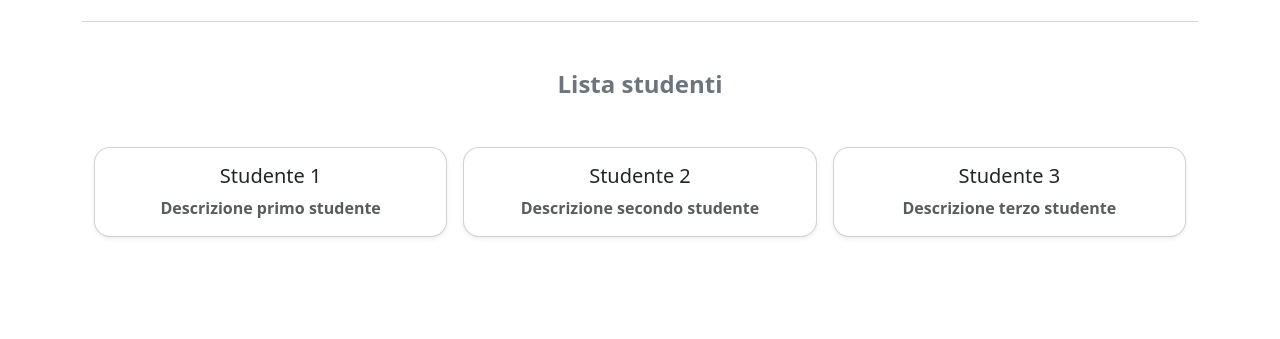
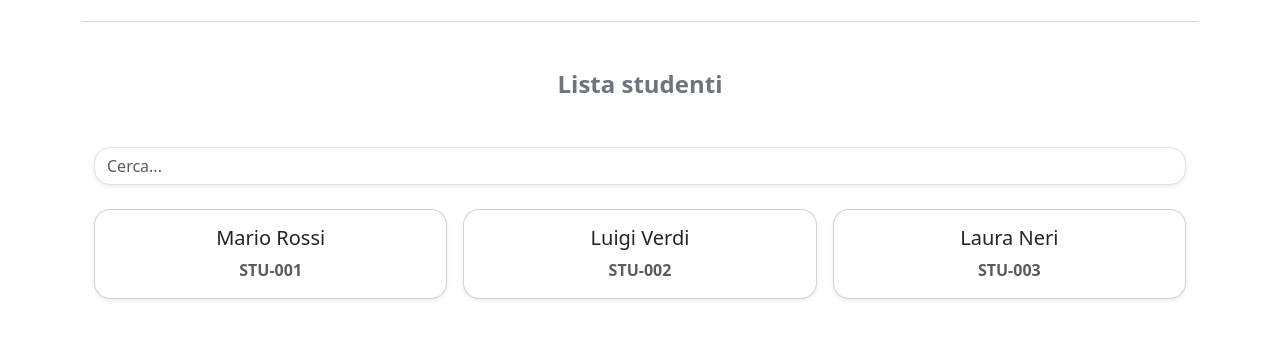
Before and after one commit to nave-scuola/gestione-iscrizioni-fe, an Angular app: page / in a window 1280 px wide. Shown: the part 437-776 px from the top of the page. Built offline with nearby package versions, Linux system fonts and the light colour scheme.

Commit message:
Concluso task FE.3-02 e testato con successo

```diff
--- a/src/app/features/iscrizioni/pages/lista-studenti/lista-studenti.html
+++ b/src/app/features/iscrizioni/pages/lista-studenti/lista-studenti.html
@@ -2,16 +2,24 @@
 
     <h2 class="mb-5 mt-4 fw-bold text-secondary fs-4">Lista studenti</h2>
 
-    <div class="row g-3">
-        <div class="col-12 col-md-4">
-            <app-card titolo="Studente 1" descrizione="Descrizione primo studente" />
+    <input type="text" class="form-control rounded-4 mb-4 shadow-sm" placeholder="Cerca..."
+           [value]="filtroTesto()" (input)="filtroTesto.set($any($event.target).value)"
+    >
+
+    @if (studentiFiltrati().length === 0) {
+        <div class="alert alert-info">Nessun elemento trovato</div>
+    } @else {
+        <div class="row g-3">
+            @for (item of studentiFiltrati(); track item.idStudente) {
+                <div class="col-md-4">
+                    <app-card
+                        [titolo]="item.nome + ' ' + item.cognome"
+                        [descrizione]="item.codiceStudente"
+                    >
+                    </app-card>
+                </div>
+            }
         </div>
-        <div class="col-12 col-md-4">
-            <app-card titolo="Studente 2" descrizione="Descrizione secondo studente" />
-        </div>
-        <div class="col-12 col-md-4">
-            <app-card titolo="Studente 3" descrizione="Descrizione terzo studente" />
-        </div>
-    </div>
+    }
 
 </div>
--- a/src/app/features/iscrizioni/pages/lista-studenti/lista-studenti.ts
+++ b/src/app/features/iscrizioni/pages/lista-studenti/lista-studenti.ts
@@ -1,4 +1,4 @@
-import { Component } from '@angular/core';
+import { Component, computed, signal } from '@angular/core';
 import { Card } from '../../../../shared/components/card/card';
 import { StudenteRTO } from '../../models/studente.model';
 
@@ -12,9 +12,25 @@ import { StudenteRTO } from '../../models/studente.model';
 export class ListaStudenti {
   titolo = 'Gestione Iscrizioni';
 
-  readonly studenti: StudenteRTO[] = [
+  readonly studenti = signal<StudenteRTO[]>([
     {idStudente: 1, nome: 'Mario', cognome: 'Rossi', email: 'mario.rossi@email.it', citta: 'Napoli', cf: 'MRGSFE85D67V480F', codiceStudente: 'STU-001'},
     {idStudente: 2, nome: 'Luigi', cognome: 'Verdi', email: 'luigi.verdi@email.it', citta: 'Milano', cf: 'LGVRDE85D67U789G', codiceStudente: 'STU-002'},
     {idStudente: 3, nome: 'Laura', cognome: 'Neri', email: 'laura.neri@email.it', citta: 'Molise', cf: 'LRNRIE89F67V998V', codiceStudente: 'STU-003'},
-  ]
+  ]);
+
+  readonly filtroTesto = signal('');
+
+  readonly studentiFiltrati = computed(() => {
+    const filtro = this.filtroTesto().toLowerCase().trim();
+
+    if(!filtro) return this.studenti();
+
+    return this.studenti().filter(item => {
+      // Filtra tenendo conto sia del nome che del cognome, con l'operatore || mi faceva cercare solo nome o cognome
+      const nomeCompleto = `${item.nome} ${item.cognome}`.toLowerCase();
+      // Controlla se il nominativo inserito è contenuto (per questo .includes())
+      return nomeCompleto.includes(filtro);
+    });
+
+  });
 }
```
